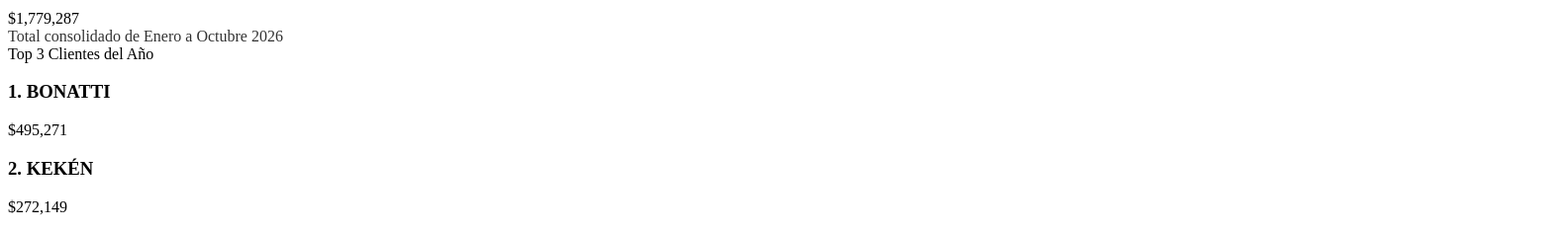
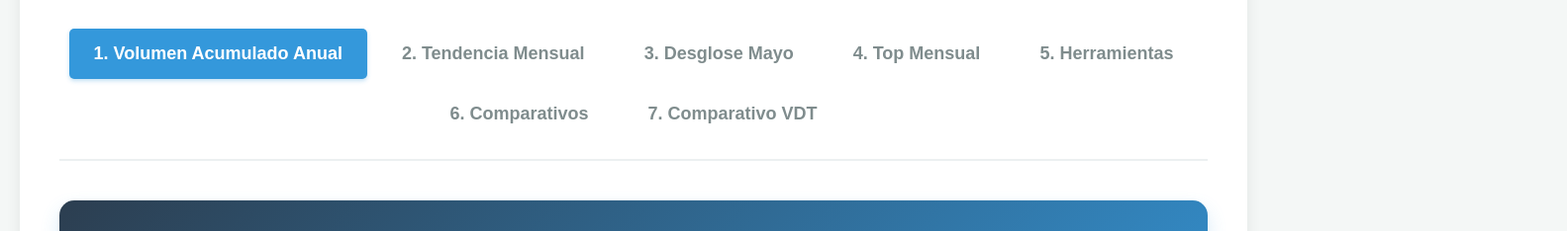
Before and after one commit to audomaroshowagustino-lang/index, a plain HTML site: page index.html in a window 1280 px wide. Shown: the part 158-392 px from the top of the page at 99% size, 1583 px wide, since content can reach past the window. Drawn offline with Linux system fonts and the light colour scheme; files whose address does not match are found by name.

Commit message:
Update index.html

```diff
--- a/index.html
+++ b/index.html
@@ -5,7 +5,7 @@
     <meta name="viewport" content="width=device-width, initial-scale=1.0">
     <title>Dashboard Ejecutivo de Ventas 2026 - Q.I Javier Gutierrez</title>
     <!-- Enlace a la Hoja de Estilos Externa -->
-    <link rel="stylesheet" href="formato.css.txt">
+    <link rel="stylesheet" href="formato.css">
 </head>
 <body>
 
```
